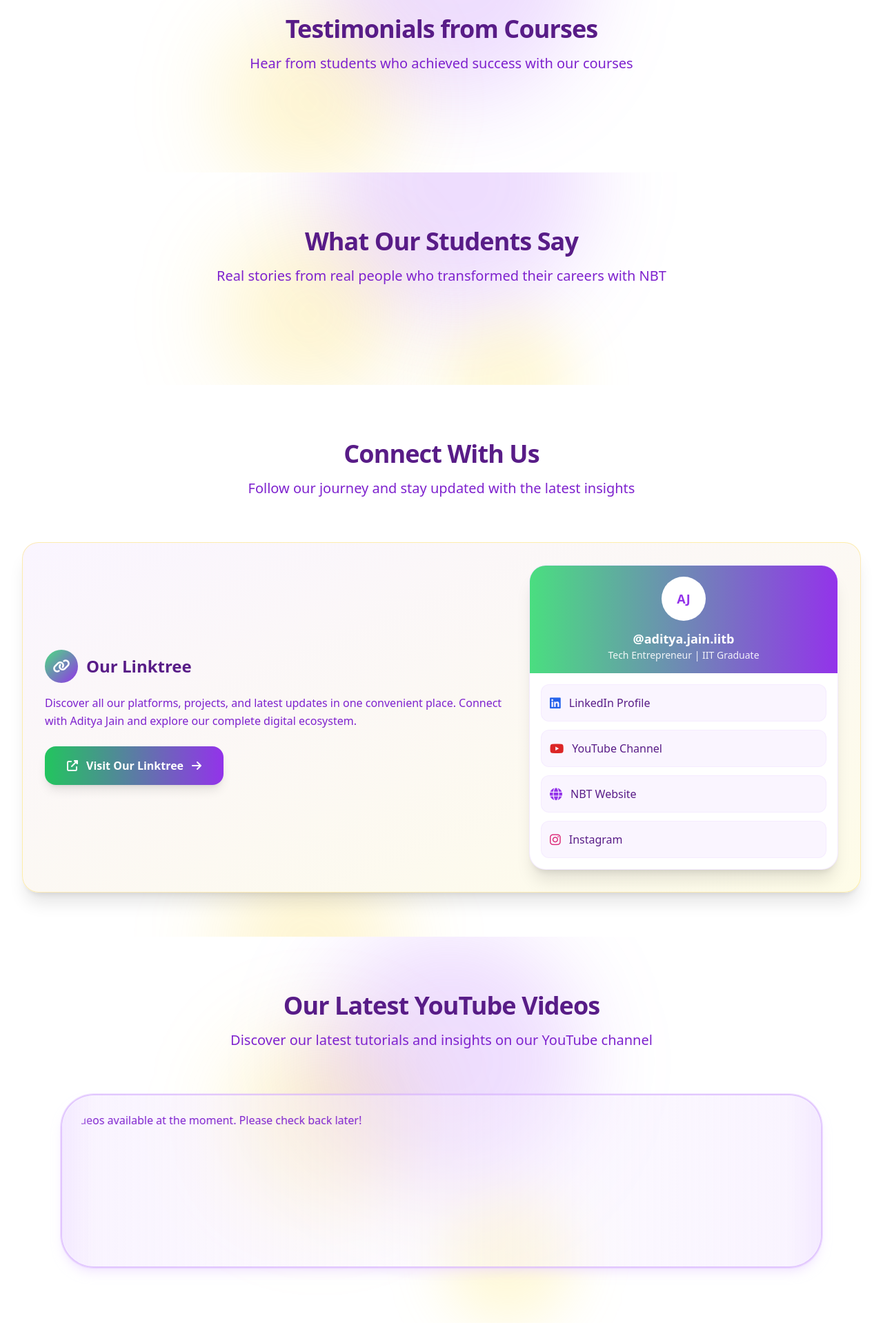
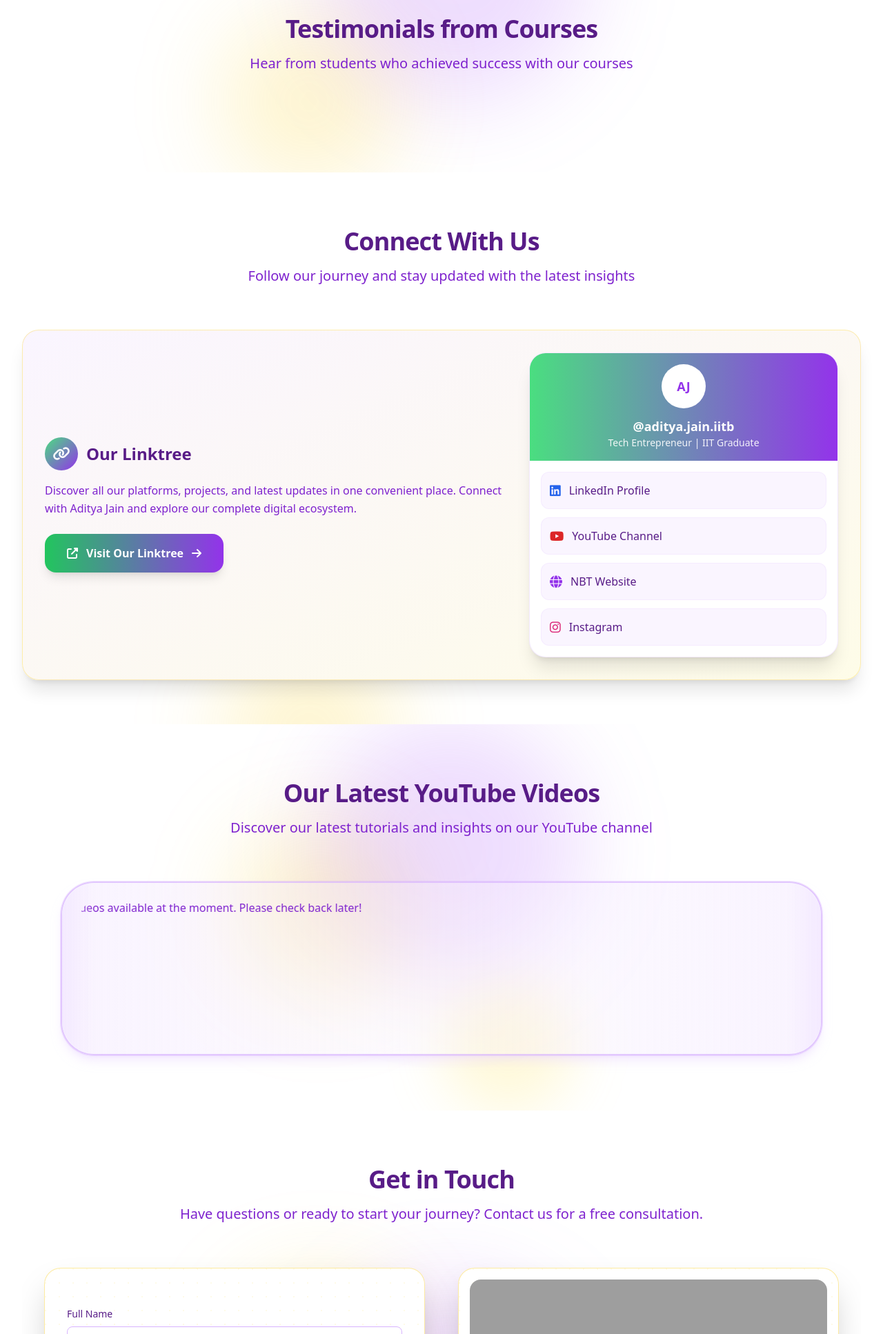
Before and after one commit to nbt24/aj_nbt_website, a PHP site: page / in a window 1280 px wide. Shown: the part 4385-6319 px from the top of the page at 69% size. Run offline with PHP 8.4, Linux system fonts and the light colour scheme; data that the repository does not hold is empty; some libraries are stand-ins or nearby versions; grey boxes are pictures that could not be loaded.

Commit message:
removed duplicate testimonial section
now it has client and students testimonial section only

```diff
--- a/nbt/index.php
+++ b/nbt/index.php
@@ -13,9 +13,6 @@ $team = $team_stmt->fetchAll();
 
 $services_stmt = $pdo->query("SELECT * FROM our_services");
 $services = $services_stmt->fetchAll();
-
-$testimonials_stmt = $pdo->query("SELECT * FROM testimonials");
-$testimonials = $testimonials_stmt->fetchAll();
 
 $overview_stmt = $pdo->query("SELECT * FROM overview_images ORDER BY image_sequence");
 $overview_images = $overview_stmt->fetchAll();
@@ -1446,76 +1443,6 @@ if ($_SERVER['REQUEST_METHOD'] === 'POST' && isset($_POST['contact_form'])) {
 
 
 
-
-        <section id="testimonials" class="py-20 bg-white dark:bg-purple-950 relative overflow-hidden">
-            <!-- Decorative Backgrounds -->
-            <div class="absolute top-1/4 left-1/4 w-64 h-64 bg-yellow-400/20 dark:bg-yellow-500/20 rounded-full blur-3xl"></div>
-            <div class="absolute bottom-1/3 right-1/3 w-96 h-96 bg-purple-500/20 dark:bg-purple-600/20 rounded-full blur-3xl"></div>
-            <div class="absolute top-2/3 left-1/2 w-48 h-48 bg-yellow-300/20 dark:bg-yellow-400/20 rounded-full blur-2xl"></div>
-
-            <div class="relative z-10 max-w-7xl mx-auto px-4 sm:px-6 lg:px-8">
-                <!-- Header -->
-                <div class="text-center mb-16 animate-section">
-                    <h2 class="text-4xl font-bold text-purple-900 dark:text-purple-200 mb-4 tracking-tight">What Our Students Say</h2>
-                    <p class="text-xl text-purple-700 dark:text-purple-300 max-w-3xl mx-auto">
-                        Real stories from real people who transformed their careers with NBT
-                    </p>
-                </div>
-
-                <!-- Testimonials Marquee -->
-                <div class="relative overflow-hidden animate-section" style="animation-delay: 300ms;">
-                    <div class="flex gap-8 animate-marquee hover:[animation-play-state:paused] px-2" style="animation: marquee 40s linear infinite;">
-                        <?php $looped = array_merge($testimonials, $testimonials); ?>
-                        <?php foreach ($looped as $index => $testimonial): ?>
-                            <div class="flex-none w-80 bg-white dark:bg-purple-900/90 border border-yellow-400/40 dark:border-yellow-400/60 backdrop-blur-sm rounded-3xl shadow-2xl p-6 transform transition-all duration-500 hover:-translate-y-2 hover:shadow-3xl group animate-section" style="animation-delay: <?= 100 * $index ?>ms;">
-                                <!-- Star Rating -->
-                                <div class="flex items-center mb-4">
-                                    <?php
-                                    $rating = isset($testimonial['rating']) ? (int) $testimonial['rating'] : 5;
-                                    for ($i = 1; $i <= 5; $i++): ?>
-                                        <?php if ($i <= $rating): ?>
-                                            <i class="fas fa-star text-yellow-500 h-5 w-5 mr-1"></i>
-                                        <?php else: ?>
-                                            <i class="far fa-star text-yellow-500 h-5 w-5 mr-1"></i>
-                                        <?php endif; ?>
-                                    <?php endfor; ?>
-                                    <span class="ml-2 text-purple-700 dark:text-purple-300"><?= number_format($rating, 1) ?></span>
-                                </div>
-
-                                <!-- Message -->
-                                <p class="text-purple-700 dark:text-purple-300 mb-4 text-sm">
-                                    <?= htmlspecialchars($testimonial['message']) ?>
-                                </p>
-
-                                <!-- User Info -->
-                                <div class="flex items-center mt-4">
-                                    <div class="w-12 h-12 bg-yellow-400/20 dark:bg-yellow-500/20 border border-yellow-400/40 dark:border-yellow-500/50 rounded-full flex items-center justify-center text-purple-900 dark:text-purple-200 font-bold text-lg">
-                                        <?= strtoupper(substr($testimonial['name'], 0, 1)) ?>
-                                    </div>
-                                    <div class="ml-4">
-                                        <p class="font-semibold text-purple-900 dark:text-purple-200"><?= htmlspecialchars($testimonial['name']) ?></p>
-                                        <p class="text-sm text-purple-700 dark:text-purple-300"><?= htmlspecialchars($testimonial['email']) ?></p>
-                                    </div>
-                                </div>
-                            </div>
-                        <?php endforeach; ?>
-                    </div>
-                </div>
-            </div>
-        </section>
-
-        <!-- Add marquee animation if not already defined -->
-        <style>
-            @keyframes marquee {
-                0% {
-                    transform: translateX(0);
-                }
-
-                100% {
-                    transform: translateX(-50%);
-                }
-            }
-        </style>
 
         <!-- Social Media Section -->
         <section id="social-media" class="py-20 bg-white dark:bg-purple-950 relative overflow-hidden">
```
